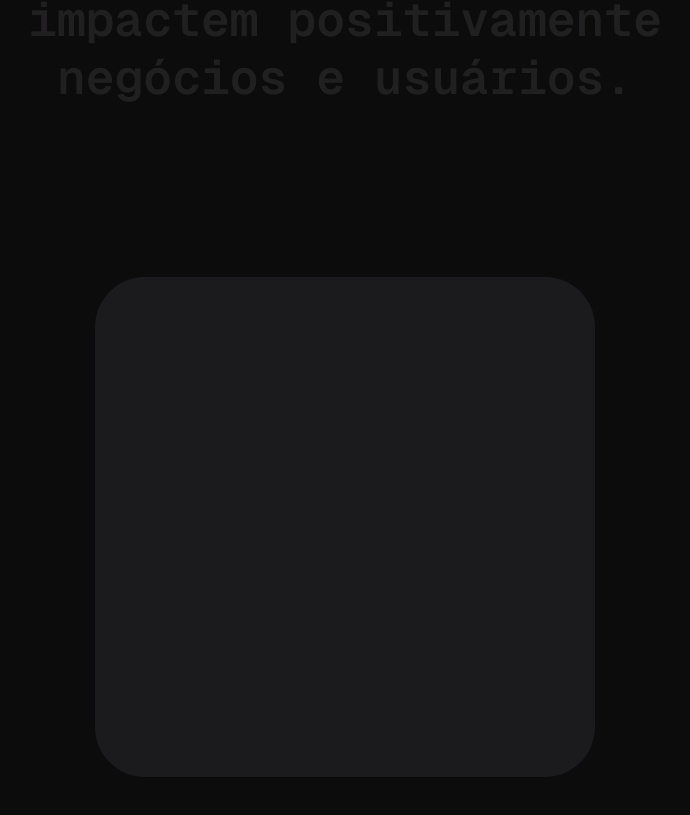
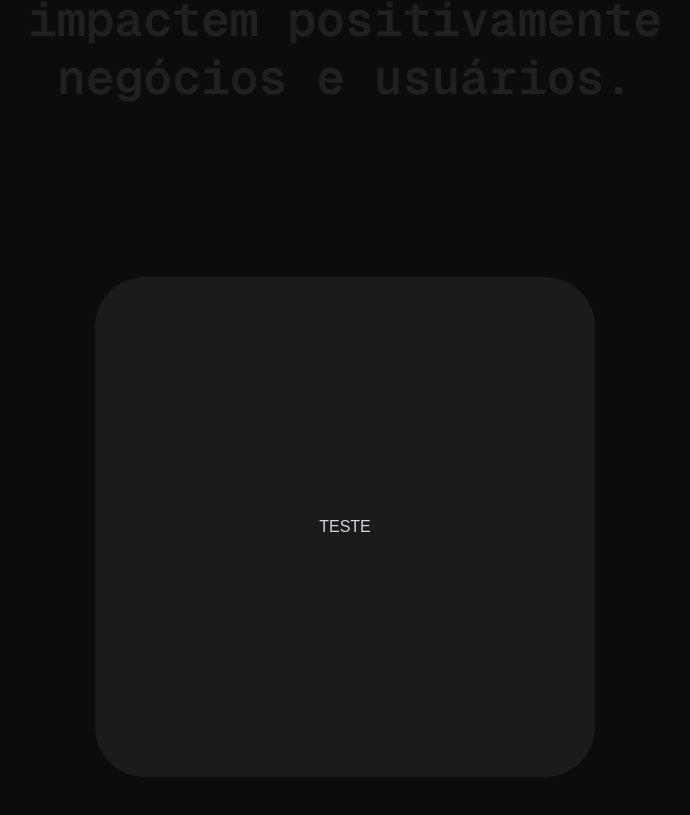
Before and after one commit to Maarzano/M.0, a React (Vite) app: page / in a window 1280 px wide. Shown: the part 2455-3270 px from the top of the page, without its empty margins (295-985 px from the left). Built offline with nearby package versions, Linux system fonts and the light colour scheme; a web font is replaced by a local one.

Commit message:
styles(CardCertificado) coloca o título no meio do card, centralizado apenas temporariamente para testar

```diff
--- a/src/components/Cards/CardCertificado/index.tsx
+++ b/src/components/Cards/CardCertificado/index.tsx
@@ -24,6 +24,7 @@ const CardCertificado: React.FC<CardCertificadoProps> = ({
 }) => {
     return (
         <Wrapper className="cursor-target">
+            {titulo}
         </Wrapper>
     );
 
--- a/src/components/Cards/CardCertificado/styles.ts
+++ b/src/components/Cards/CardCertificado/styles.ts
@@ -4,5 +4,9 @@ export const Wrapper = styled.div`
     width: 50rem;
     height: 50rem;
     border-radius: 10%;
-    background-color: ${props => props.theme.colors.background2}
+    background-color: ${props => props.theme.colors.background2};
+    //temporário:
+    display: flex;
+    justify-content: center;
+    align-items: center;
 `
```
